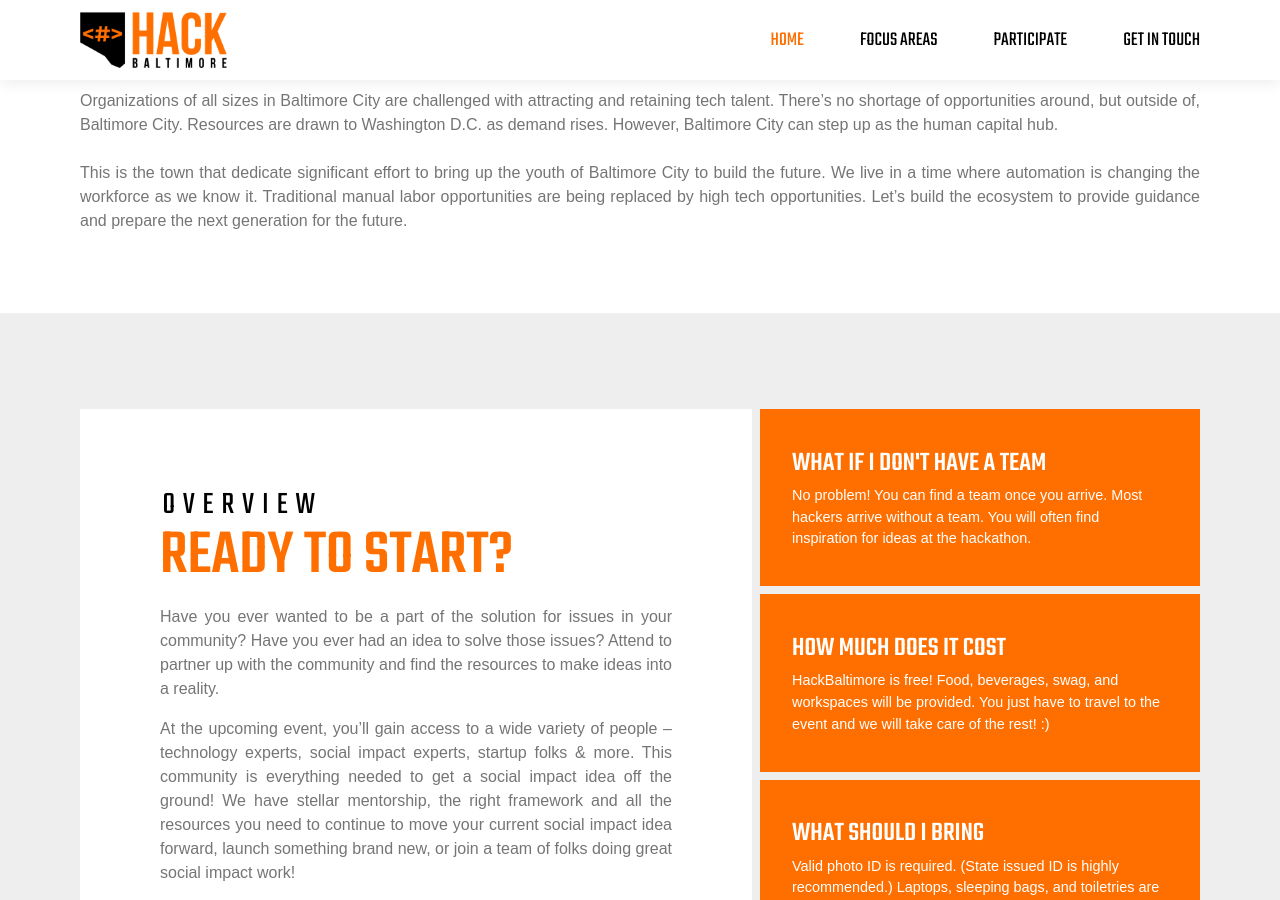
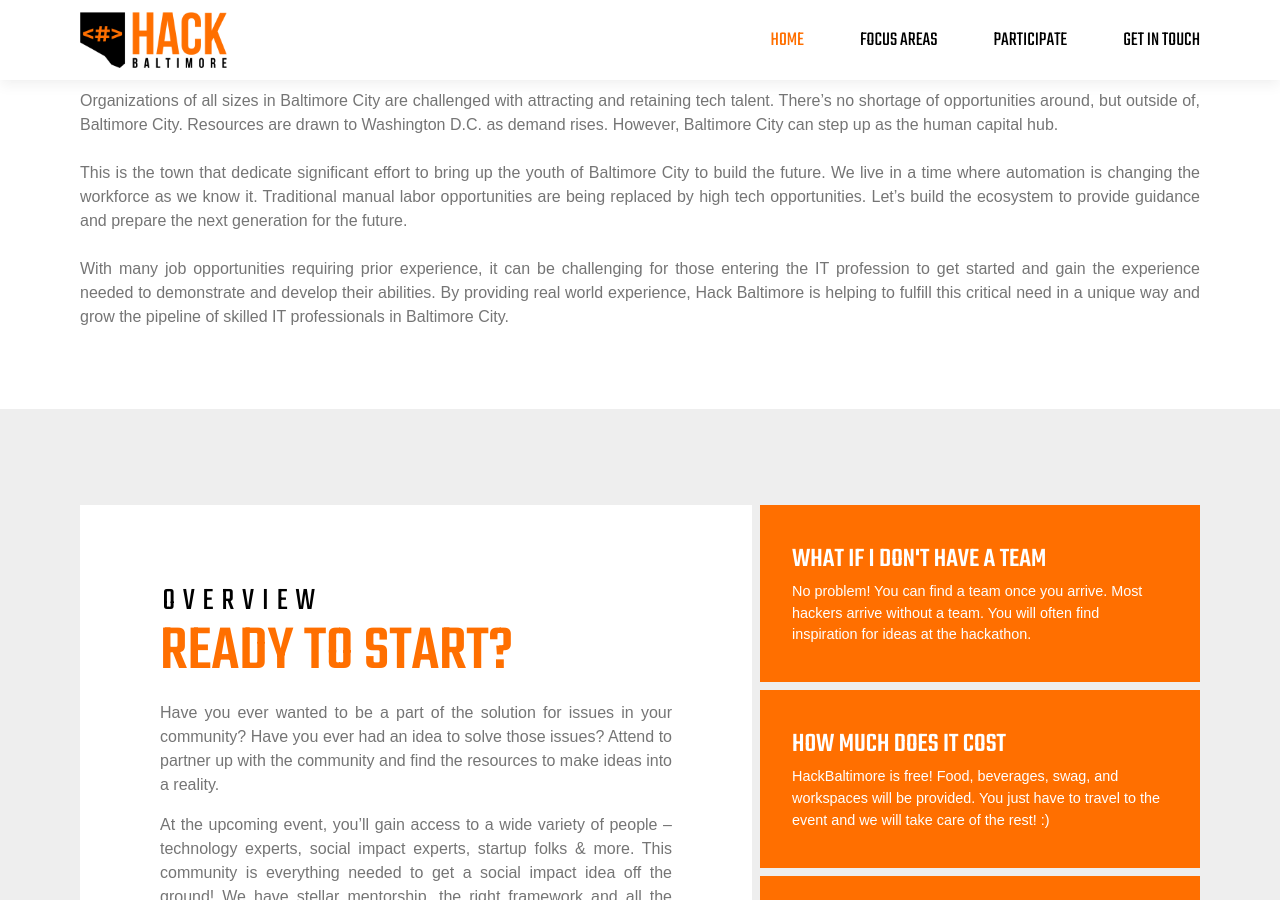
Before and after one commit to BaltimoreCity/HackBaltimore, a Jekyll site: the page built from workforce.html, in a window 1280 px wide and 900 px high, scrolled down 499 px. Built offline with Jekyll 4.4.1, drawn with Linux system fonts in a browser that asks for light colours; some web fonts are replaced; comment, search, counter and statistics services are not loaded.

Commit message:
Update workforce content

```diff
--- a/workforce.html
+++ b/workforce.html
@@ -10,7 +10,7 @@ title: Workforce
 <section class="areas-overview focus-description">
   <div class="areas-overview__content content focus-content">
     <h3 class="h3__headline">What is it?</h3>
-    <p class="p__text">Organizations of all sizes in Baltimore City are challenged with attracting and retaining tech talent. There’s no shortage of opportunities around, but outside of, Baltimore City. Resources are drawn to Washington D.C. as demand rises. However, Baltimore City can step up as the human capital hub. <br><br> This is the town that dedicate significant effort to bring up the youth of Baltimore City to build the future. We live in a time where automation is changing the workforce as we know it. Traditional manual labor opportunities are being replaced by high tech opportunities. Let’s build the ecosystem to provide guidance and prepare the next generation for the future.
+    <p class="p__text">Organizations of all sizes in Baltimore City are challenged with attracting and retaining tech talent. There’s no shortage of opportunities around, but outside of, Baltimore City. Resources are drawn to Washington D.C. as demand rises. However, Baltimore City can step up as the human capital hub. <br><br> This is the town that dedicate significant effort to bring up the youth of Baltimore City to build the future. We live in a time where automation is changing the workforce as we know it. Traditional manual labor opportunities are being replaced by high tech opportunities. Let’s build the ecosystem to provide guidance and prepare the next generation for the future.<br><br>With many job opportunities requiring prior experience, it can be challenging for those entering the IT profession to get started and gain the experience needed to demonstrate and develop their abilities.  By providing real world experience, Hack Baltimore is helping to fulfill this critical need in a unique way and grow the pipeline of skilled IT professionals in Baltimore City.
 </p>
   </div>
 </section>
```
